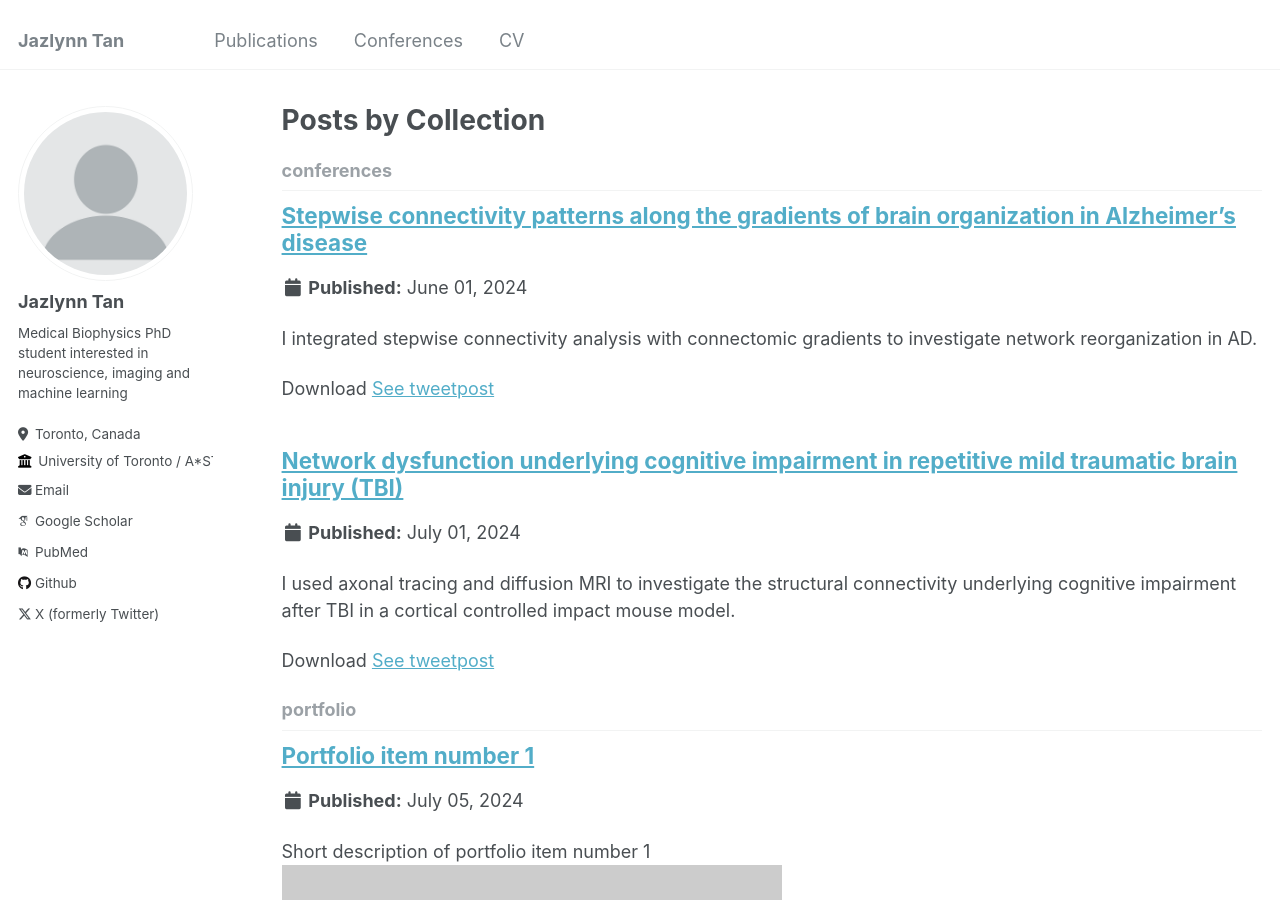
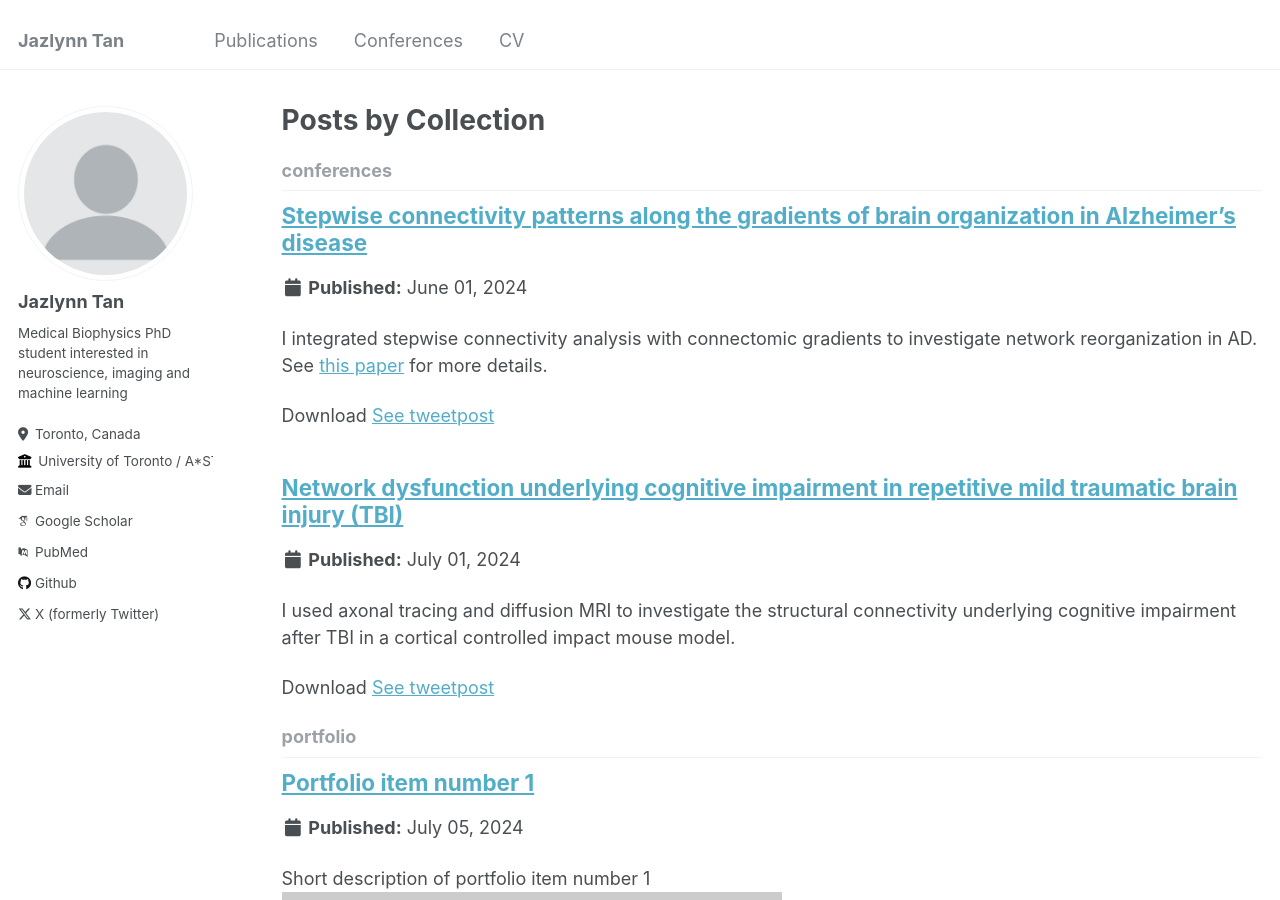
Before and after one commit to JazlynnXM-Tan/JazlynnXM-Tan.github.io, a Jekyll site: the page built from _pages/collection-archive.html, in a window 1280 px wide and 900 px high. Built offline with Jekyll 4.4.1, drawn with Linux system fonts in a browser that asks for light colours; some web fonts are replaced.

Commit message:
Update OHBM-2024.md

```diff
--- a/_conferences/OHBM-2024.md
+++ b/_conferences/OHBM-2024.md
@@ -2,7 +2,7 @@
 title: "Stepwise connectivity patterns along the gradients of brain organization in Alzheimer's disease"
 collection: conferences
 permalink: /conferences/OHBM-2024-stepwiseAD
-excerpt: 'I integrated stepwise connectivity analysis with connectomic gradients to investigate network reorganization in AD.'
+excerpt: 'I integrated stepwise connectivity analysis with connectomic gradients to investigate network reorganization in AD. See [this paper](/publications/gradientsAD) for more details.'
 date: June 2024
 venue:
 slidesurl: 'https://jazlynnxm-tan.github.io/files/OHBM_poster.pdf'
```
